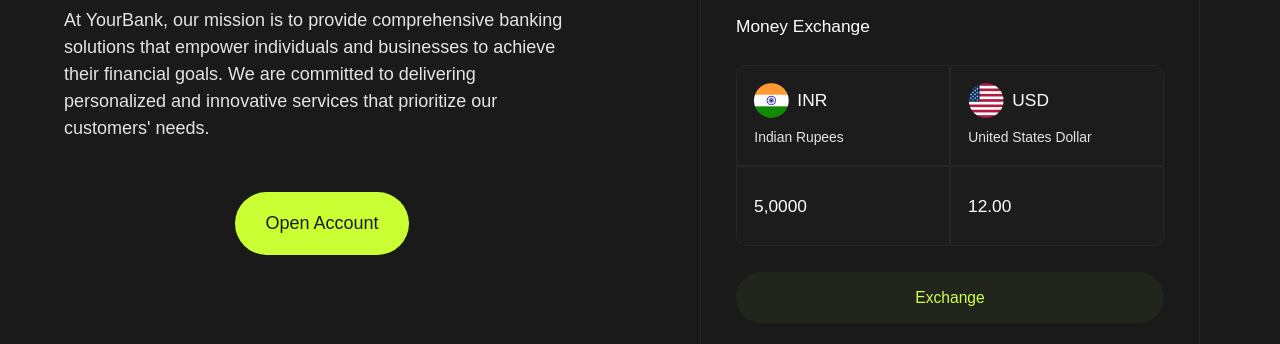
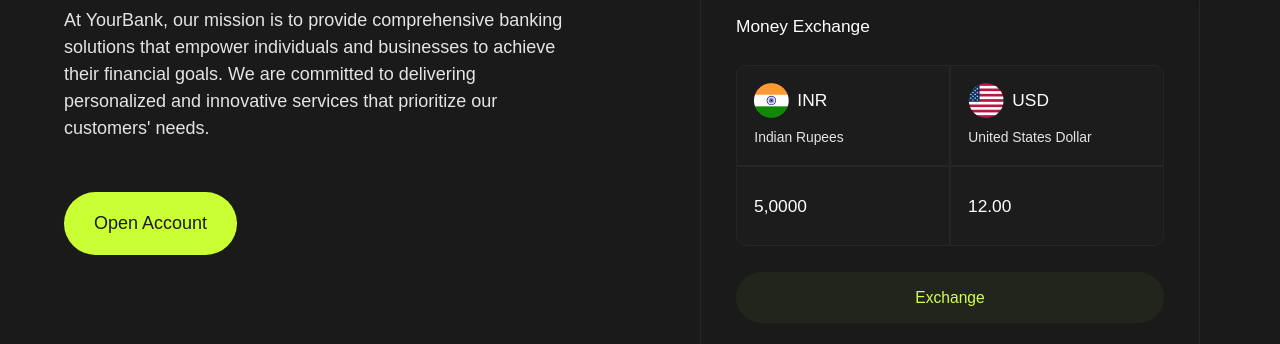
Before and after one commit to I-BroneX-I/Bank-App, a website built with webpack: page src/index.html in a window 1280 px wide. Shown: the part 532-876 px from the top of the page. Built offline with nearby package versions, Linux system fonts and the light colour scheme.

Commit message:
fix button\

```diff
--- a/src/styles/components/header.scss
+++ b/src/styles/components/header.scss
@@ -424,8 +424,10 @@ header {
             }
 
             .info__button {
-                display: grid;
-                justify-content: center;
+                display: inline-grid;
+                @media screen and (max-width: 769px) {
+                    justify-content: center;
+                }
                 .openAccount {
                     display: flex;
                     padding: 18px 30px;
```
